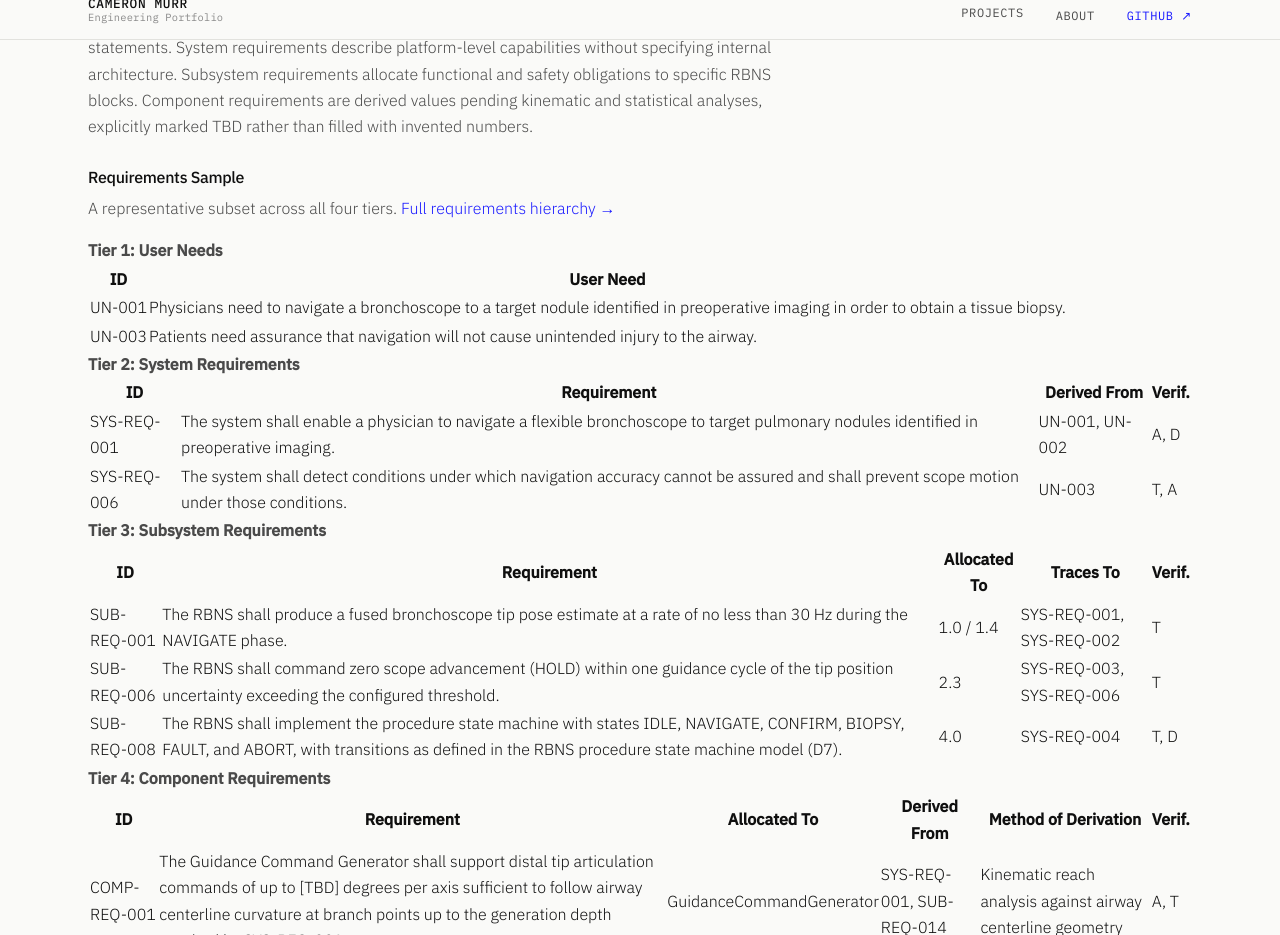
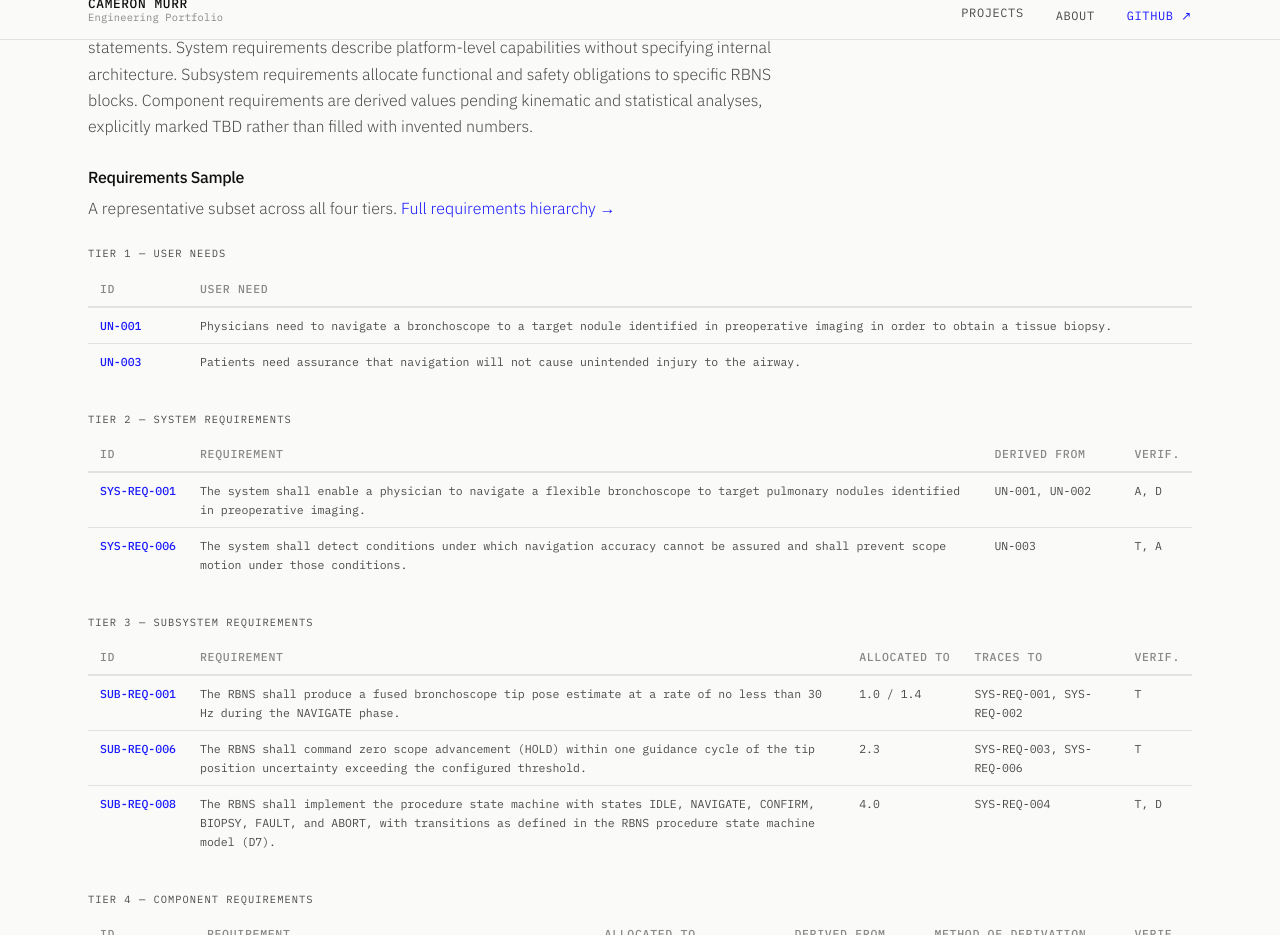
Before and after one commit to cameron-murr/cameron-murr.github.io, a Jekyll site: the page built from _projects/functional-architecture-model.md, in a window 1280 px wide and 1400 px high, scrolled down 3124 px, cut to the strip 17-952 px from the top of the window. Built offline with Jekyll 4.4.1, drawn with Linux system fonts in a browser that asks for light colours; some of the changed lines change nothing that is shown.

Commit message:
updated format of requirements sample table again

```diff
--- a/_projects/functional-architecture-model.md
+++ b/_projects/functional-architecture-model.md
@@ -91,35 +91,60 @@ The model package is organized around a single canonical interface registry and
 
 ### Requirements Sample
 
-A representative subset across all four tiers. [Full requirements hierarchy →](https://github.com/cameron-murr/Robotic-Surgical-Architecture-Model/blob/main/docs/requirements.md)
+A representative subset across all four tiers. <a href="https://github.com/cameron-murr/Robotic-Surgical-Architecture-Model/blob/main/docs/requirements.md" target="_blank">Full requirements hierarchy →</a>
 
-**Tier 1: User Needs**
+<style>
+.req-table { width: 100%; border-collapse: collapse; font-family: var(--font-mono); font-size: 0.72rem; margin-bottom: 2rem; }
+.req-table th { text-align: left; padding: 0.5rem 0.75rem; border-bottom: 2px solid var(--rule); color: var(--ink-tertiary); letter-spacing: 0.06em; text-transform: uppercase; font-weight: 500; white-space: nowrap; }
+.req-table td { padding: 0.5rem 0.75rem; border-bottom: 1px solid var(--rule); color: var(--ink-secondary); vertical-align: top; }
+.req-table td:first-child { color: var(--accent); white-space: nowrap; font-weight: 500; }
+.req-table tr:last-child td { border-bottom: none; }
+.req-tier-label { font-family: var(--font-mono); font-size: 0.65rem; color: var(--ink-tertiary); letter-spacing: 0.1em; text-transform: uppercase; margin: 1.5rem 0 0.5rem; }
+</style>
 
-| ID | User Need |
-|---|---|
-| UN-001 | Physicians need to navigate a bronchoscope to a target nodule identified in preoperative imaging in order to obtain a tissue biopsy. |
-| UN-003 | Patients need assurance that navigation will not cause unintended injury to the airway. |
+<p class="req-tier-label">Tier 1 — User Needs</p>
+<table class="req-table">
+  <thead>
+    <tr><th style="width:100px">ID</th><th>User Need</th></tr>
+  </thead>
+  <tbody>
+    <tr><td>UN-001</td><td>Physicians need to navigate a bronchoscope to a target nodule identified in preoperative imaging in order to obtain a tissue biopsy.</td></tr>
+    <tr><td>UN-003</td><td>Patients need assurance that navigation will not cause unintended injury to the airway.</td></tr>
+  </tbody>
+</table>
 
-**Tier 2: System Requirements**
+<p class="req-tier-label">Tier 2 — System Requirements</p>
+<table class="req-table">
+  <thead>
+    <tr><th style="width:100px">ID</th><th>Requirement</th><th style="width:140px">Derived From</th><th style="width:60px">Verif.</th></tr>
+  </thead>
+  <tbody>
+    <tr><td>SYS-REQ-001</td><td>The system shall enable a physician to navigate a flexible bronchoscope to target pulmonary nodules identified in preoperative imaging.</td><td>UN-001, UN-002</td><td>A, D</td></tr>
+    <tr><td>SYS-REQ-006</td><td>The system shall detect conditions under which navigation accuracy cannot be assured and shall prevent scope motion under those conditions.</td><td>UN-003</td><td>T, A</td></tr>
+  </tbody>
+</table>
 
-| ID | Requirement | Derived From | Verif. |
-|---|---|---|---|
-| SYS-REQ-001 | The system shall enable a physician to navigate a flexible bronchoscope to target pulmonary nodules identified in preoperative imaging. | UN-001, UN-002 | A, D |
-| SYS-REQ-006 | The system shall detect conditions under which navigation accuracy cannot be assured and shall prevent scope motion under those conditions. | UN-003 | T, A |
+<p class="req-tier-label">Tier 3 — Subsystem Requirements</p>
+<table class="req-table">
+  <thead>
+    <tr><th style="width:100px">ID</th><th>Requirement</th><th style="width:90px">Allocated To</th><th style="width:160px">Traces To</th><th style="width:60px">Verif.</th></tr>
+  </thead>
+  <tbody>
+    <tr><td>SUB-REQ-001</td><td>The RBNS shall produce a fused bronchoscope tip pose estimate at a rate of no less than 30 Hz during the NAVIGATE phase.</td><td>1.0 / 1.4</td><td>SYS-REQ-001, SYS-REQ-002</td><td>T</td></tr>
+    <tr><td>SUB-REQ-006</td><td>The RBNS shall command zero scope advancement (HOLD) within one guidance cycle of the tip position uncertainty exceeding the configured threshold.</td><td>2.3</td><td>SYS-REQ-003, SYS-REQ-006</td><td>T</td></tr>
+    <tr><td>SUB-REQ-008</td><td>The RBNS shall implement the procedure state machine with states IDLE, NAVIGATE, CONFIRM, BIOPSY, FAULT, and ABORT, with transitions as defined in the RBNS procedure state machine model (D7).</td><td>4.0</td><td>SYS-REQ-004</td><td>T, D</td></tr>
+  </tbody>
+</table>
 
-**Tier 3: Subsystem Requirements**
-
-| ID | Requirement | Allocated To | Traces To | Verif. |
-|---|---|---|---|---|
-| SUB-REQ-001 | The RBNS shall produce a fused bronchoscope tip pose estimate at a rate of no less than 30 Hz during the NAVIGATE phase. | 1.0 / 1.4 | SYS-REQ-001, SYS-REQ-002 | T |
-| SUB-REQ-006 | The RBNS shall command zero scope advancement (HOLD) within one guidance cycle of the tip position uncertainty exceeding the configured threshold. | 2.3 | SYS-REQ-003, SYS-REQ-006 | T |
-| SUB-REQ-008 | The RBNS shall implement the procedure state machine with states IDLE, NAVIGATE, CONFIRM, BIOPSY, FAULT, and ABORT, with transitions as defined in the RBNS procedure state machine model (D7). | 4.0 | SYS-REQ-004 | T, D |
-
-**Tier 4: Component Requirements**
-
-| ID | Requirement | Allocated To | Derived From | Method of Derivation | Verif. |
-|---|---|---|---|---|---|
-| COMP-REQ-001 | The Guidance Command Generator shall support distal tip articulation commands of up to [TBD] degrees per axis sufficient to follow airway centerline curvature at branch points up to the generation depth required by SYS-REQ-001. | GuidanceCommandGenerator | SYS-REQ-001, SUB-REQ-014 | Kinematic reach analysis against airway centerline geometry | A, T |
+<p class="req-tier-label">Tier 4 — Component Requirements</p>
+<table class="req-table">
+  <thead>
+    <tr><th style="width:100px">ID</th><th>Requirement</th><th style="width:180px">Allocated To</th><th style="width:140px">Derived From</th><th style="width:200px">Method of Derivation</th><th style="width:60px">Verif.</th></tr>
+  </thead>
+  <tbody>
+    <tr><td>COMP-REQ-001</td><td>The Guidance Command Generator shall support distal tip articulation commands of up to [TBD] degrees per axis sufficient to follow airway centerline curvature at branch points up to the generation depth required by SYS-REQ-001.</td><td>GuidanceCommandGenerator</td><td>SYS-REQ-001, SUB-REQ-014</td><td>Kinematic reach analysis against airway centerline geometry</td><td>A, T</td></tr>
+  </tbody>
+</table>
 
 **SysML model**: Eight diagrams built in Papyrus with the SysML 1.6 profile. IBDs include both internal connectors and outer boundary ports, making each diagram a complete picture of its block's internal structure and external interface realizations. The D7 state machine includes entry actions, guard conditions, and a FinalState.
 
```
